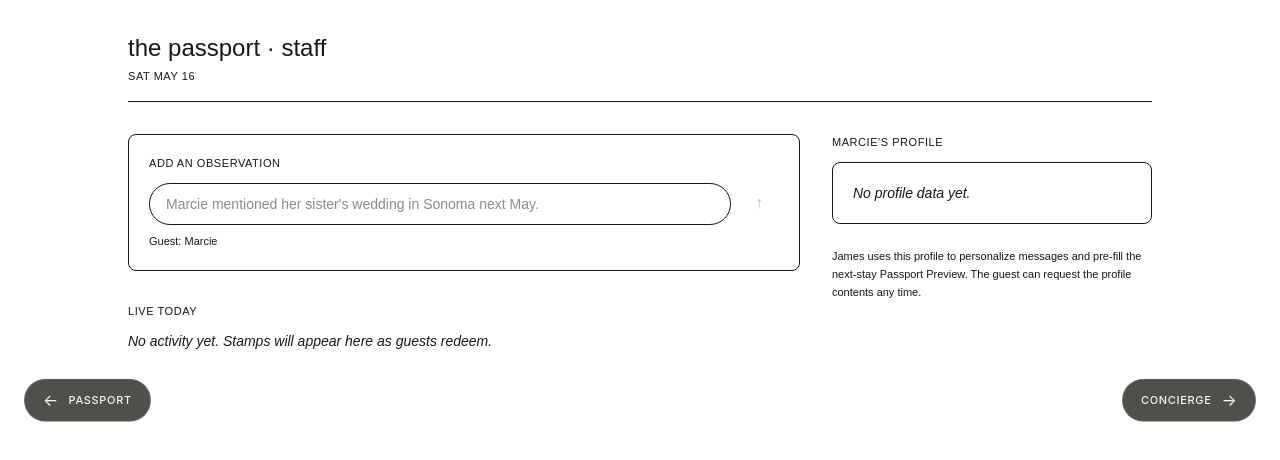
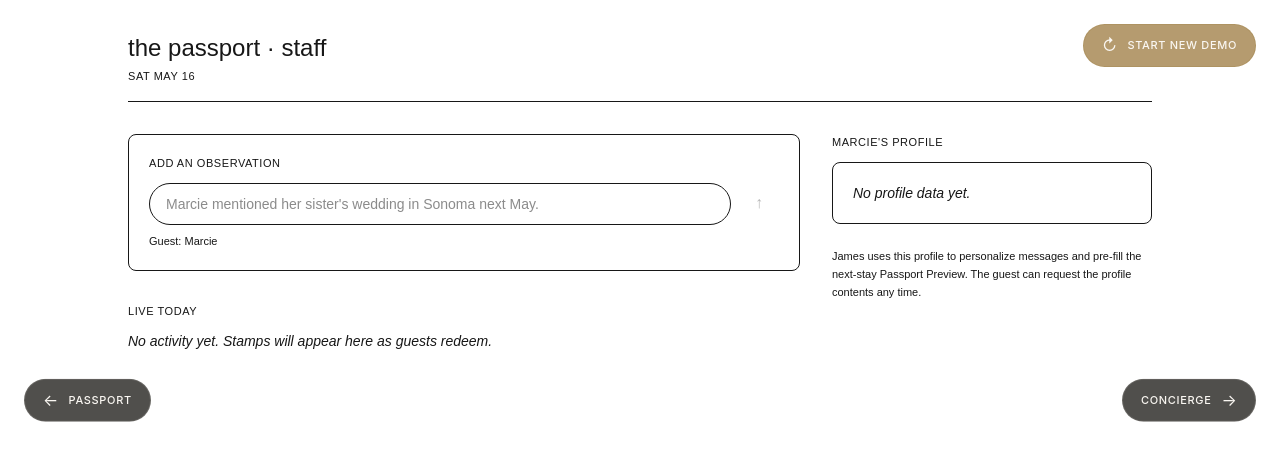
Before and after one commit to potable-anarchy/sand-hill-hackathon-the-passport, a Next.js app: page /staff in a window 1280 px wide. Shown: the top 460 px of the page. Built offline with nearby package versions, Linux system fonts and the light colour scheme.

Commit message:
Add 'Start new demo' button to DemoNav + /api/demo/reset endpoint

```diff
--- /dev/null
+++ b/src/app/api/demo/reset/route.ts
@@ -0,0 +1,59 @@
+/**
+ * One-click demo reset for live presentations.
+ * Mirrors the logic of _demo/seed-state.sh but server-side so it can be
+ * triggered from the in-app "Start New Demo" button without leaving Chrome.
+ *
+ * - Clears all state (items, photos, messages, observations, stamps)
+ * - Re-generates the seed itinerary via the same code path the Preview page uses
+ * - Pre-adds the staff observation about Marcie's sister's wedding in Sonoma
+ * - Does NOT pre-attach the photo — the demo upload mechanic stays live
+ */
+
+import { NextResponse } from "next/server";
+import { resetState, setState } from "@/lib/state";
+import { generateItinerary } from "@/lib/agent";
+import { structureObservation } from "@/lib/observations";
+import type { StaffObservation } from "@/lib/types";
+
+const SEED_PROMPTS = [
+  "slow morning, cypress grove, unhurried dinner",
+  "Saturday dinner for two, near sunset",
+  "no early mornings, no crowds",
+];
+
+const SEED_OBSERVATION =
+  "Marcie mentioned her sister's wedding in Sonoma next May.";
+
+export async function POST() {
+  // 1. Clear
+  resetState();
+
+  // 2. Seed itinerary (real Claude call when ANTHROPIC_API_KEY is set,
+  //    deterministic fallback otherwise)
+  const items = await generateItinerary(SEED_PROMPTS);
+  setState((s) => {
+    s.items = items;
+    s.guest.statedIntent = SEED_PROMPTS;
+    s.guest.name = "Marcie";
+  });
+
+  // 3. Seed staff observation
+  const structured = await structureObservation(SEED_OBSERVATION);
+  const obs: StaffObservation = {
+    id: `obs-${Date.now()}`,
+    text: SEED_OBSERVATION,
+    structured,
+    guestId: "g-demo",
+    staffMember: "Front Desk",
+    capturedAt: new Date().toISOString(),
+  };
+  setState((s) => {
+    s.guest.observations.push(obs);
+  });
+
+  return NextResponse.json({
+    ok: true,
+    items: items.length,
+    observation: structured,
+  });
+}
--- a/src/components/DemoNav.tsx
+++ b/src/components/DemoNav.tsx
@@ -1,6 +1,6 @@
 "use client";
 
-import { useEffect } from "react";
+import { useEffect, useState } from "react";
 import { useRouter, usePathname } from "next/navigation";
 import Link from "next/link";
 
@@ -25,9 +25,26 @@ const STEPS = [
 export default function DemoNav() {
   const router = useRouter();
   const path = usePathname();
+  const [resetting, setResetting] = useState(false);
   const idx = STEPS.findIndex((s) => s.path === path);
   const prev = idx > 0 ? STEPS[idx - 1] : null;
   const next = idx >= 0 && idx < STEPS.length - 1 ? STEPS[idx + 1] : null;
+
+  const startNewDemo = async () => {
+    if (resetting) return;
+    setResetting(true);
+    try {
+      await fetch("/api/demo/reset", { method: "POST" });
+      // Land on /preview to start the demo from the top.
+      router.push("/preview");
+      // Force a refresh so any cached server-component data re-fetches.
+      setTimeout(() => router.refresh(), 150);
+    } catch (e) {
+      console.error("Demo reset failed", e);
+    } finally {
+      setTimeout(() => setResetting(false), 800);
+    }
+  };
 
   useEffect(() => {
     const onKey = (e: KeyboardEvent) => {
@@ -53,6 +70,17 @@ export default function DemoNav() {
 
   return (
     <>
+      <button
+        type="button"
+        onClick={startNewDemo}
+        disabled={resetting}
+        className="demo-nav-btn"
+        style={startStyle}
+        aria-label="Start a new demo"
+      >
+        <span style={chevronStyle}>↻</span>
+        <span style={labelStyle}>{resetting ? "Resetting…" : "Start new demo"}</span>
+      </button>
       {prev && (
         <Link href={prev.path} style={prevStyle} className="demo-nav-btn">
           <span style={chevronStyle}>←</span>
@@ -113,6 +141,17 @@ const nextStyle: React.CSSProperties = {
   right: 24,
 };
 
+// "Start new demo" — sits above the right pill nav, top-right of the screen.
+const startStyle: React.CSSProperties = {
+  ...btnBase,
+  top: 24,
+  right: 24,
+  transform: "none",
+  background: "rgba(168, 138, 86, 0.85)", // brass accent
+  border: "1px solid rgba(168, 138, 86, 0.55)",
+  cursor: "pointer",
+};
+
 const chevronStyle: React.CSSProperties = {
   fontSize: 16,
   fontWeight: 400,
```
